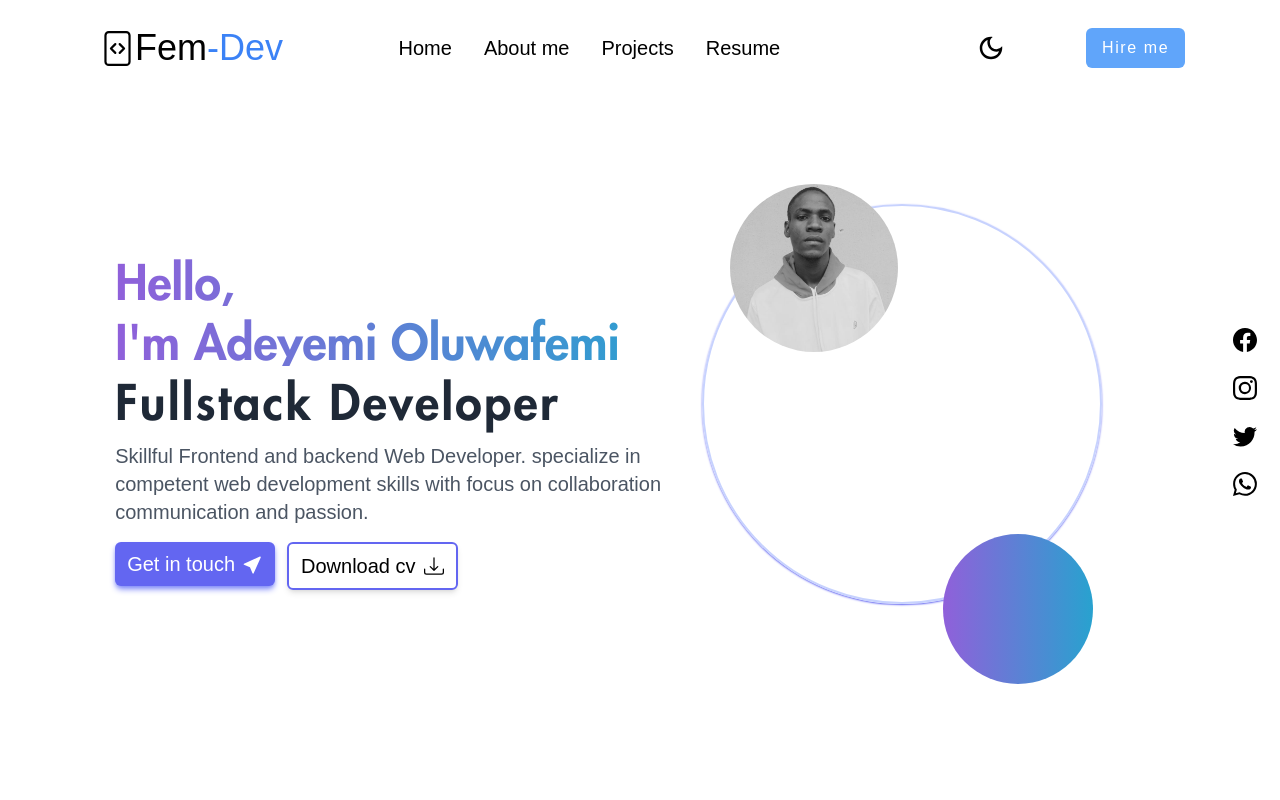
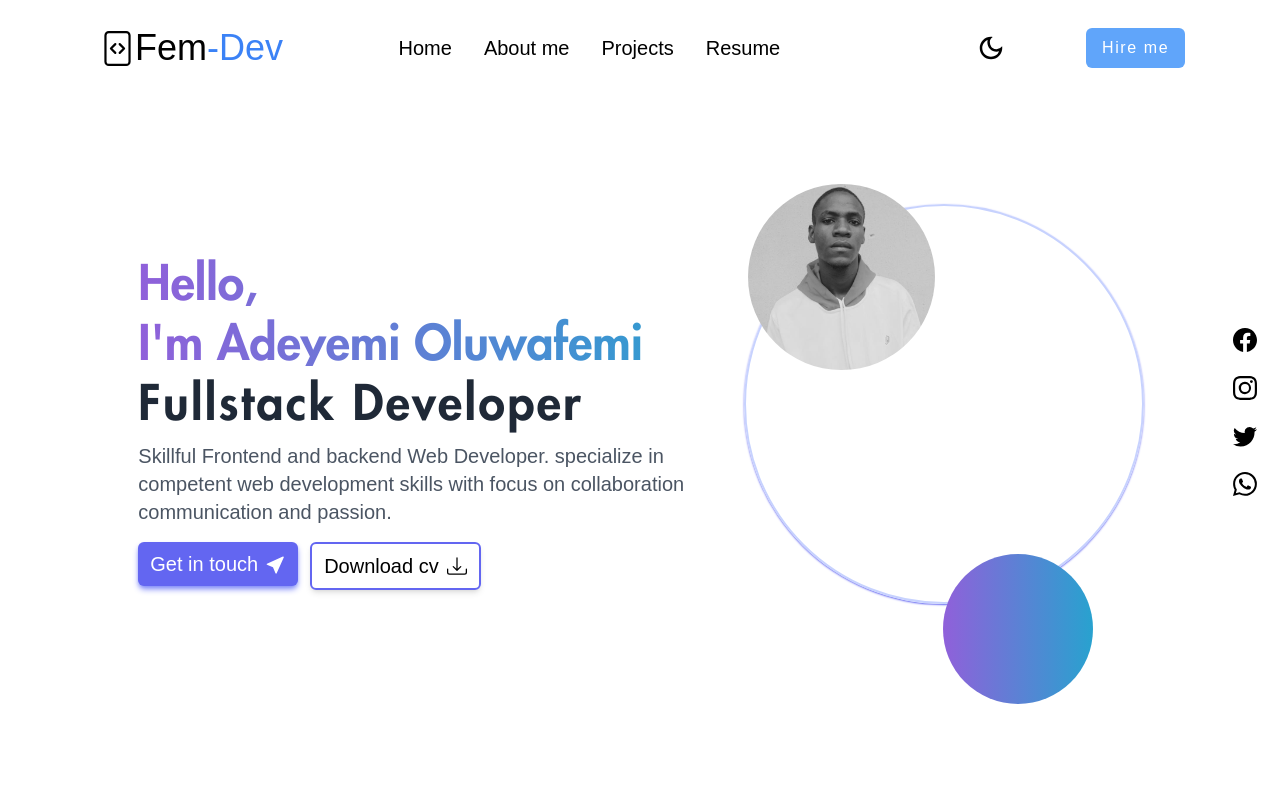
Before and after one commit to Femtech-web/portfolio-site, a React (Vite) app: page /#/ in a window 1280 px wide. Shown: the top 800 px of the page. Built offline with nearby package versions, Linux system fonts and the light colour scheme; a web font is replaced by a local one.

Commit message:
added an update

```diff
--- a/src/components/Home/Body.jsx
+++ b/src/components/Home/Body.jsx
@@ -40,18 +40,18 @@ const Body = ({ darkMode}) => {
                     </a>
                 </div>
             </div>
-            <div className=' w-full md:w-[50%] relative h-[50vh] md:my-0 my-[11%] md:left-7 left-0'>
+            <div className=' w-full md:w-[40%] relative h-[50vh] md:my-0 my-[11%] left-0'>
                 <div className="border-2  shadow-indigo-500 shadow-sm w-[330px] h-[330px]
                      border-indigo-200 rounded-full absolute md:left-0
                      md:-top-[5%]  top-[10%] md:right-[10%] right-[4%] md:h-[400px] md:w-[400px]"></div>
                 <img src="/images/pic.jpg" alt="" className='grayscale
-                    h-100 md:w-[30%] w-[40%] rounded-full absolute md:-top-[10%] top-[3%] left-[5%]'/>
+                    h-100 w-[40%] rounded-full absolute md:-top-[10%] top-[7%] md:left-[1%] left-[15%]'/>
                 <div className=" bg-gradient-to-r from-[#9060DA] to-[rgb(40,162,207)] w-[130px] h-[130px]
-                    rounded-full absolute md:-bottom-[15%] -bottom-[7%] md:right-[30%] right-[15%] md:h-[150px] md:w-[150px]"></div>
+                    rounded-full absolute  md:-bottom-[20%] -bottom-[10%] md:right-[25%] right-[10%] md:h-[150px] md:w-[150px]"></div>
             </div>
-            <div className="md:flex hidden flex-col justify-evenly mr-[2%]">
+            <div className="md:flex hidden  flex-col justify-evenly ">
                 <a href="https://web.facebook.com/profile.php?id=100007274899219" target="_blank" rel="noopener noreferrer">
-                <BsFacebook className='mb-6 hover:scale-75 transition-all cursor-pointer'fontSize={24}/>
+                    <BsFacebook className='mb-6 hover:scale-75 transition-all cursor-pointer' fontSize={24}/>
                 </a>
                 <a href="https://www.instagram.com/bossfemzy" target="_blank" rel="noopener noreferrer">
                     <BsInstagram className='mb-6 hover:scale-75 transition-all cursor-pointer' fontSize={24}/>
```
Lines whose indentation alone changed are shown as unchanged.
